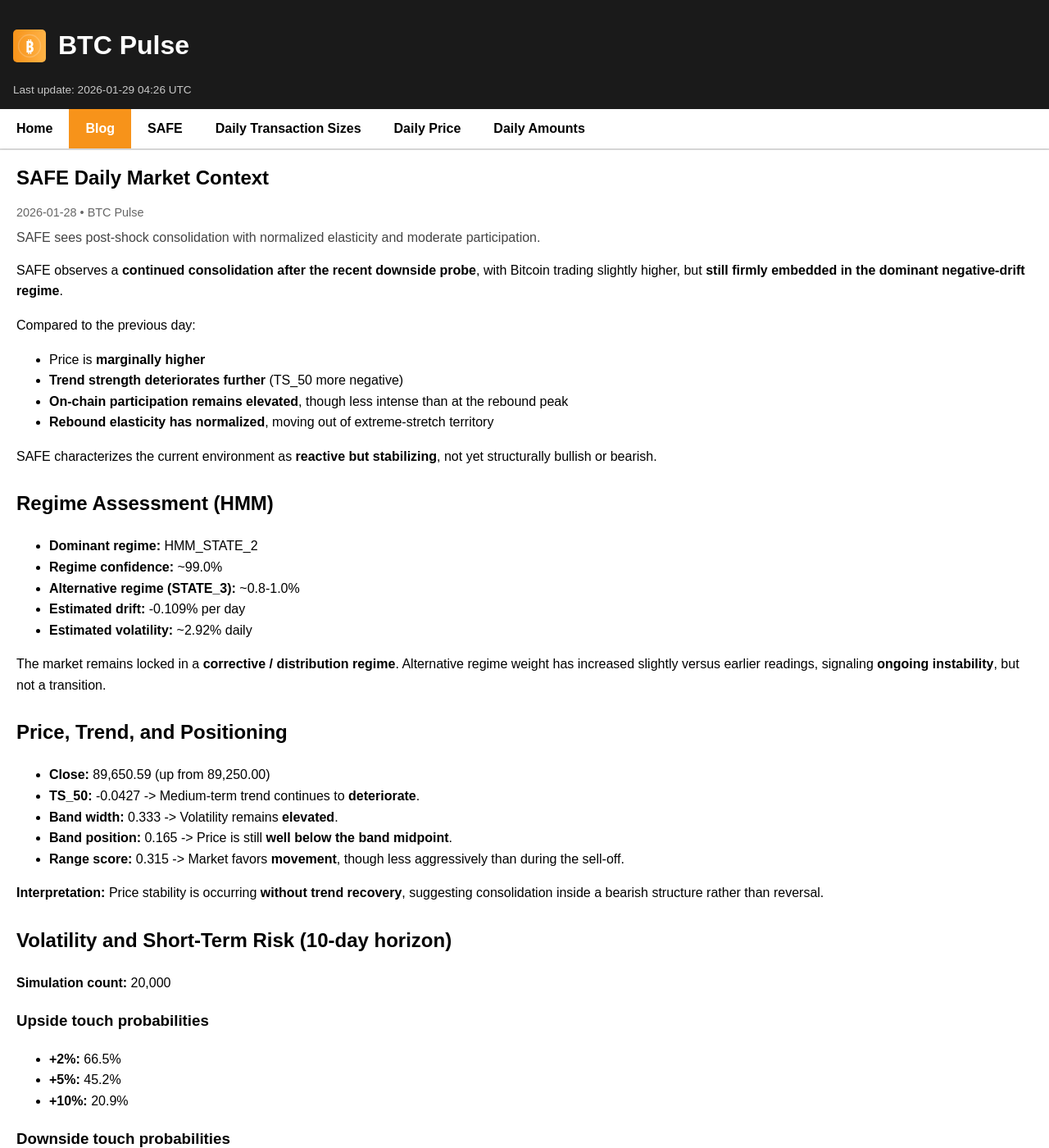
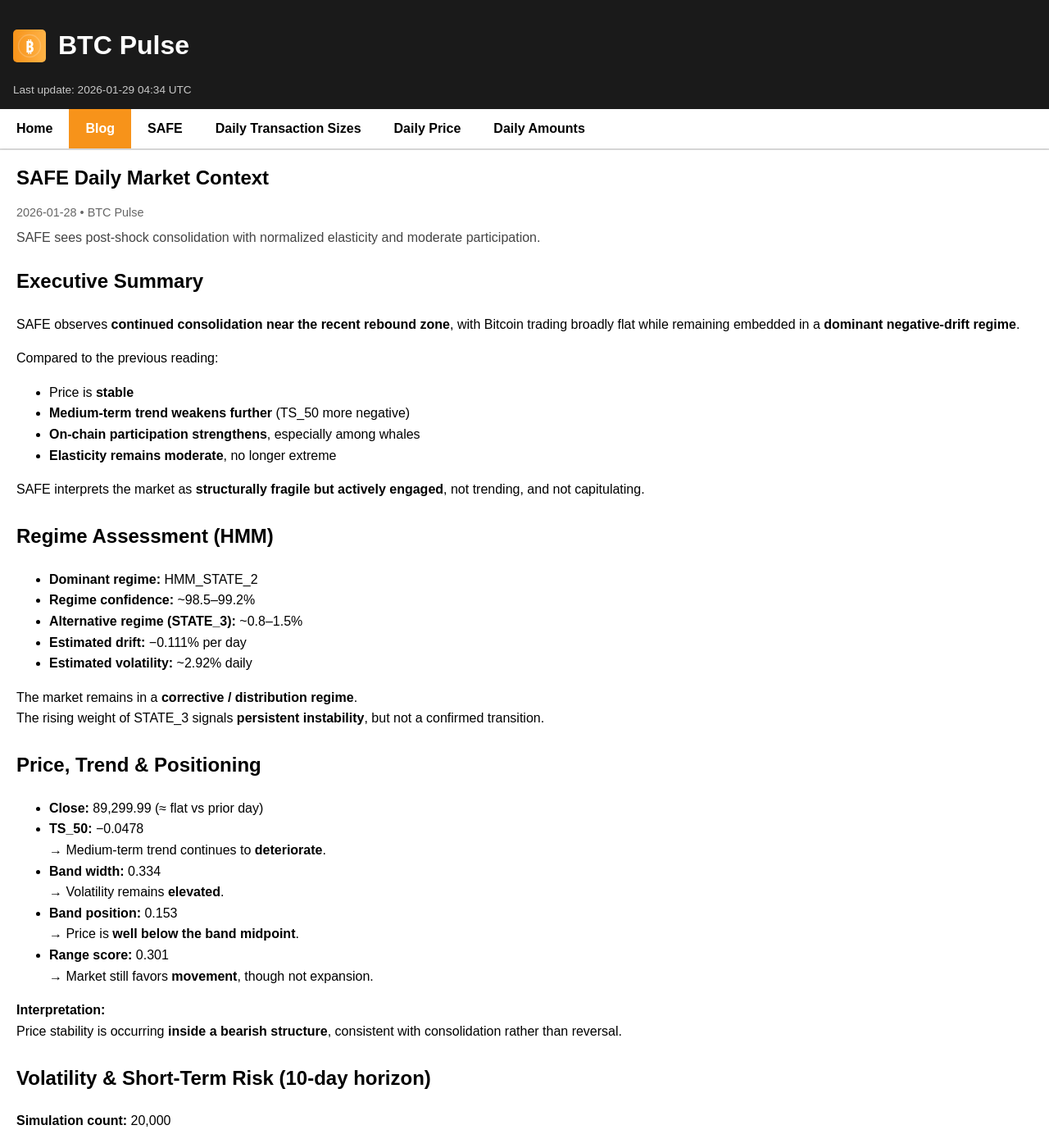
Before and after one commit to MihaiPopescu1985/bitcoin-charts, a Jekyll site: the page built from _posts/2026-01-28-safe-daily-market-context.md, in a window 1280 px wide and 1400 px high. Shown: the whole window at 82% size. Built offline with Jekyll 4.4.1, drawn with Linux system fonts in a browser that asks for light colours; some of the changed text lies outside the part shown.

Commit message:
daily reading v2

```diff
--- a/_data/last_update.json
+++ b/_data/last_update.json
@@ -1,3 +1,3 @@
 {
-  "iso": "2026-01-29T04:26:55Z"
+  "iso": "2026-01-29T04:34:22Z"
 }
--- a/_posts/2026-01-28-safe-daily-market-context.md
+++ b/_posts/2026-01-28-safe-daily-market-context.md
@@ -6,111 +6,108 @@ author: BTC Pulse
 description: "SAFE sees post-shock consolidation with normalized elasticity and moderate participation."
 ---
 
-SAFE observes a **continued consolidation after the recent downside probe**, with Bitcoin trading slightly higher, but **still firmly embedded in the dominant negative-drift regime**.
+## Executive Summary
 
-Compared to the previous day:
+SAFE observes **continued consolidation near the recent rebound zone**, with Bitcoin trading broadly flat while remaining embedded in a **dominant negative-drift regime**.
 
-- Price is **marginally higher**
-- **Trend strength deteriorates further** (TS_50 more negative)
-- **On-chain participation remains elevated**, though less intense than at the rebound peak
-- **Rebound elasticity has normalized**, moving out of extreme-stretch territory
+Compared to the previous reading:
+- Price is **stable**
+- **Medium-term trend weakens further** (TS_50 more negative)
+- **On-chain participation strengthens**, especially among whales
+- **Elasticity remains moderate**, no longer extreme
 
-SAFE characterizes the current environment as **reactive but stabilizing**, not yet structurally bullish or bearish.
+SAFE interprets the market as **structurally fragile but actively engaged**, not trending, and not capitulating.
 
 ## Regime Assessment (HMM)
 
 - **Dominant regime:** HMM_STATE_2
-- **Regime confidence:** ~99.0%
-- **Alternative regime (STATE_3):** ~0.8-1.0%
-- **Estimated drift:** -0.109% per day
+- **Regime confidence:** ~98.5–99.2%
+- **Alternative regime (STATE_3):** ~0.8–1.5%
+- **Estimated drift:** −0.111% per day
 - **Estimated volatility:** ~2.92% daily
 
-The market remains locked in a **corrective / distribution regime**.
-Alternative regime weight has increased slightly versus earlier readings, signaling **ongoing instability**, but not a transition.
+The market remains in a **corrective / distribution regime**.
+The rising weight of STATE_3 signals **persistent instability**, but not a confirmed transition.
 
-## Price, Trend, and Positioning
+## Price, Trend & Positioning
 
-- **Close:** 89,650.59 (up from 89,250.00)
-- **TS_50:** -0.0427
-  -> Medium-term trend continues to **deteriorate**.
-- **Band width:** 0.333
-  -> Volatility remains **elevated**.
-- **Band position:** 0.165
-  -> Price is still **well below the band midpoint**.
-- **Range score:** 0.315
-  -> Market favors **movement**, though less aggressively than during the sell-off.
+- **Close:** 89,299.99 (≈ flat vs prior day)
+- **TS_50:** −0.0478
+  → Medium-term trend continues to **deteriorate**.
+- **Band width:** 0.334
+  → Volatility remains **elevated**.
+- **Band position:** 0.153
+  → Price is **well below the band midpoint**.
+- **Range score:** 0.301
+  → Market still favors **movement**, though not expansion.
 
 **Interpretation:**
-Price stability is occurring **without trend recovery**, suggesting consolidation inside a bearish structure rather than reversal.
+Price stability is occurring **inside a bearish structure**, consistent with consolidation rather than reversal.
 
-## Volatility and Short-Term Risk (10-day horizon)
+## Volatility & Short-Term Risk (10-day horizon)
 
 **Simulation count:** 20,000
 
 ### Upside touch probabilities
-
-- **+2%:** 66.5%
-- **+5%:** 45.2%
+- **+2%:** 66.4%
+- **+5%:** 45.1%
 - **+10%:** 20.9%
 
 ### Downside touch probabilities
+- **−2%:** 71.2%
+- **−5%:** 49.3%
+- **−10%:** 21.2%
 
-- **-2%:** 71.2%
-- **-5%:** 49.3%
-- **-10%:** 21.2%
-
-Risk remains **high and symmetric**, reinforcing the view of **directional ambiguity with elevated movement potential**.
+The distribution remains **highly symmetric**, indicating **continued volatility with low directional edge**.
 
 ## Correction vs Rebound Dynamics
 
-- **P_CORRECTION_10D (raw):** 23.6%
-- **P_REBOUND_10D (raw):** 22.0%
+- **P_CORRECTION_10D (raw):** 23.8%
+- **P_REBOUND_10D (raw):** 22.3%
 
 ### Calibrated probabilities
-
-- **P_CORRECTION_10D_CAL:** 11.1%
-- **P_REBOUND_10D_CAL:** 13.0%
+- **P_CORRECTION_10D_CAL:** ~10.8–11.6%
+- **P_REBOUND_10D_CAL:** ~12.9%
 
 **Interpretation:**
-Elasticity has **compressed materially** compared to prior days.
-SAFE no longer detects an extreme stretch, suggesting the market has **partially absorbed the shock**.
+Elasticity is **balanced and compressed**.
+SAFE no longer detects extreme stretch—suggesting the market has **absorbed prior shocks**.
 
-## On-Chain Activity and Structure
+## On-Chain Activity & Structure
 
-On-chain metrics remain **constructive but less explosive**:
+On-chain metrics show **strengthening engagement**:
 
 ### Latest observations
-
-- **Total transferred amount:** ~695k
-- **Volume Z-score:** +0.25
-- **Dominance Z-score:** near neutral
-- **Whale transactions:** 54 (down from 82)
-- **Whale share Z-score:** strongly positive
+- **Total transferred amount:** ~715k
+- **Volume Z-score:** +0.33
+- **Dominance Z-score:** positive
+- **Whale transactions:** 88 (↑)
+- **Whale share Z-score:** strongly positive (> +1.3)
 
 **Interpretation:**
-Participation remains **above baseline**, with whales still present, but **intensity is cooling**.
-This is consistent with **post-reaction consolidation**, not aggressive accumulation or distribution.
+Whale presence has **increased materially**, alongside improving dominance.
+This suggests **active positioning**, not passive churn, though still short of decisive accumulation confirmation.
 
 ## SAFE Positioning Output (Informational)
 
 - **Target exposure:** ~35%
-- **Leverage:** 1.0x
+- **Leverage:** 1.0×
 - **Direction:** Long-biased
 - **Entry step:** 0.0
 - **Conviction:** ~0
 
-SAFE maintains exposure mechanically, but **does not assert directional confidence**.
+SAFE remains mechanically long, but **asserts no directional confidence**.
 
 ## Final Interpretation
 
 SAFE currently describes the Bitcoin market as:
 
 - Firmly inside a **negative-drift, high-volatility regime**
-- Experiencing **post-shock consolidation**
-- Showing **normalized (non-extreme) elasticity**
-- Supported by **moderate on-chain participation**
+- Experiencing **sideways consolidation**
+- Showing **normalized elasticity**
+- Supported by **rising on-chain engagement**
 - Remaining **fragile and directionally unresolved**
 
-In short: **volatile but stabilizing**, with uncertainty replacing panic, and no confirmed regime shift.
+In short: **volatile, engaged, and undecided**, with participation rising but no regime shift.
 
 *SAFE is a statistical system. It does not predict outcomes, provide advice, or express opinions. It describes probabilistic market structure based on historical behavior.*
```
